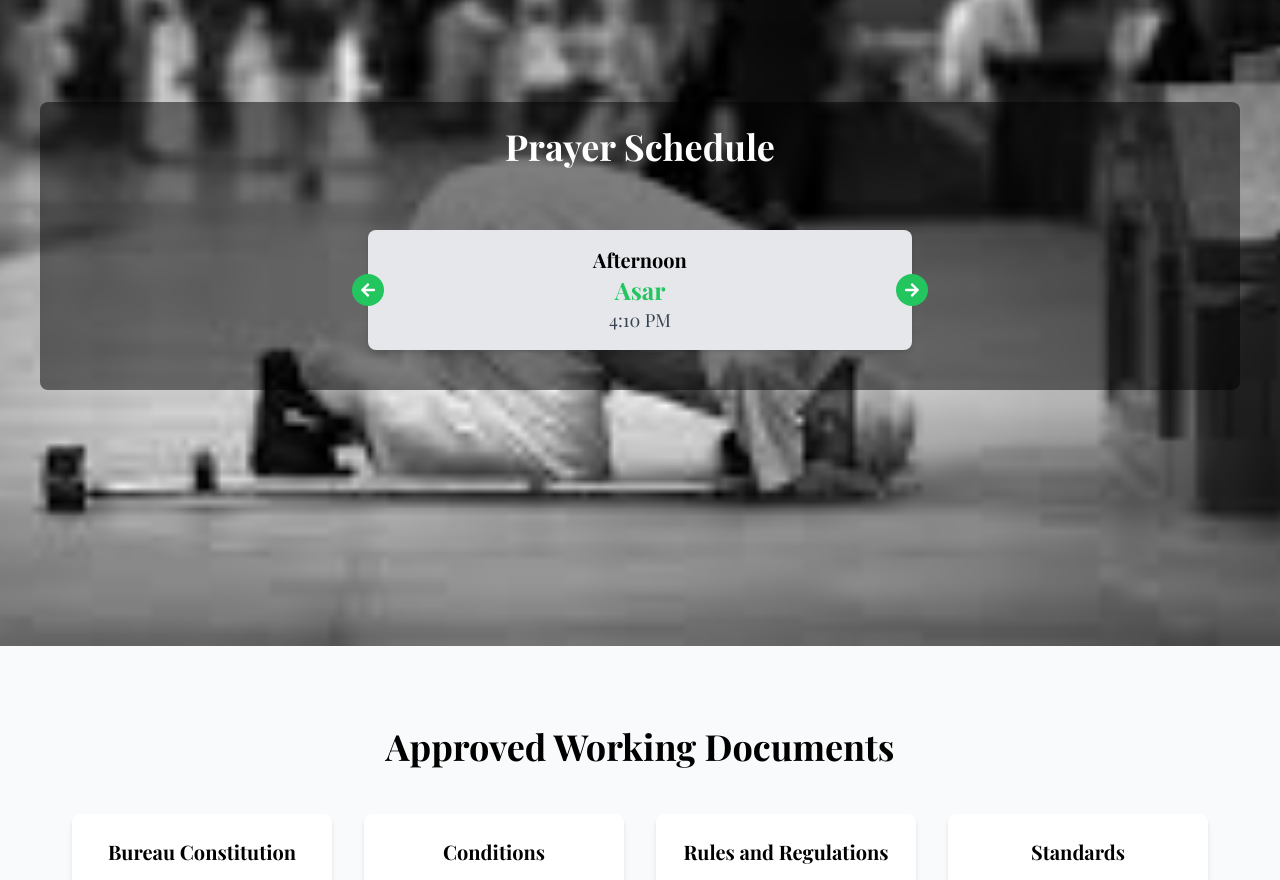
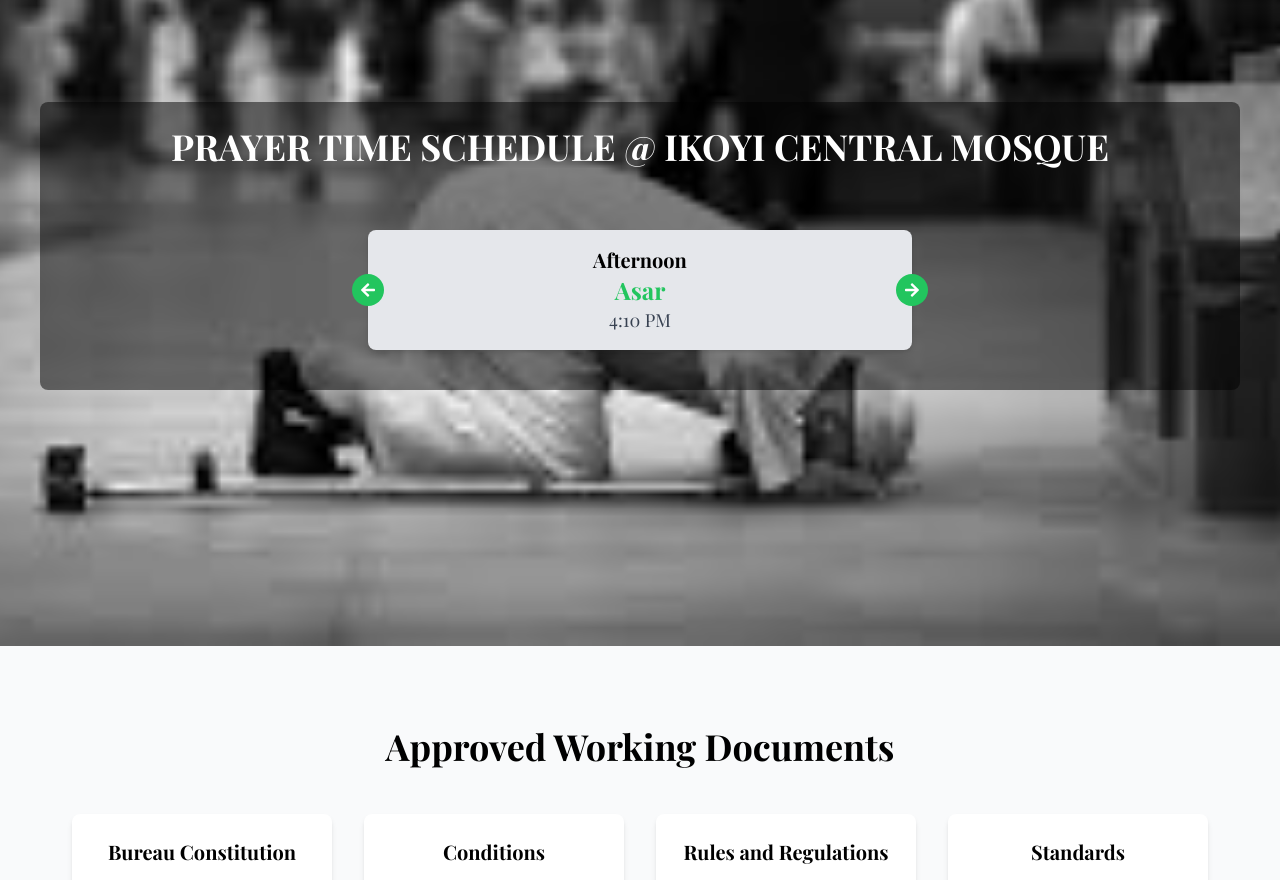
Before and after one commit to Mustaphayinka/bureau-islamic-education, a React (Create React App) app in the folder frontend/: page / in a window 1280 px wide. Shown: the part 3200-4080 px from the top of the page. Built offline with nearby package versions, Linux system fonts and the light colour scheme.

Commit message:
routine changes

```diff
--- a/frontend/src/components/PrayerSchedule.js
+++ b/frontend/src/components/PrayerSchedule.js
@@ -37,7 +37,9 @@
       style={{ backgroundImage: `url(${image5})` }}
     >
       <div className="container mx-auto text-center bg-black bg-opacity-50 p-6 rounded-lg">
-        <h2 className="text-2xl md:text-4xl font-bold mb-6 md:mb-12 text-white">Prayer Schedule</h2>
+        <h2 className="text-2xl md:text-4xl font-bold mb-6 md:mb-12 text-white">
+          PRAYER TIME SCHEDULE @ IKOYI CENTRAL MOSQUE
+        </h2>
         <div className="relative w-full max-w-xl mx-auto">
           <div className="scroll-container flex whitespace-nowrap">
             <div className="scroll-item p-4 min-w-full">
--- a/frontend/src/components/WordsOfWisdom.js
+++ b/frontend/src/components/WordsOfWisdom.js
@@ -5,9 +5,7 @@
   return (
     <section className="w-screen py-10 md:py-20 bg-gray-200">
       <div className="container mx-auto px-4 flex flex-col md:flex-row items-center">
-        <div className="md:w-1/2 p-4">
-          <img src={image13} alt="Words of Wisdom" className="rounded-lg shadow-md w-full" />
-        </div>
+        {/* Content on the left */}
         <div className="md:w-1/2 p-4 relative overflow-hidden">
           <h2 className="text-2xl md:text-4xl font-bold mb-6 md:mb-12 text-green-600">Words of Wisdom</h2>
           <div className="text-base md:text-lg leading-relaxed text-center md:text-left max-w-3xl mx-auto md:mx-0 animate-scroll whitespace-normal mt-4">
@@ -15,6 +13,10 @@
               The best among you are those who have the best manners and character - Prophet Muhammad (PBUH)
             </p>
           </div>
+        </div>
+        {/* Image on the right */}
+        <div className="md:w-1/2 p-4">
+          <img src={image13} alt="Words of Wisdom" className="rounded-lg shadow-md w-full" />
         </div>
       </div>
 
```
